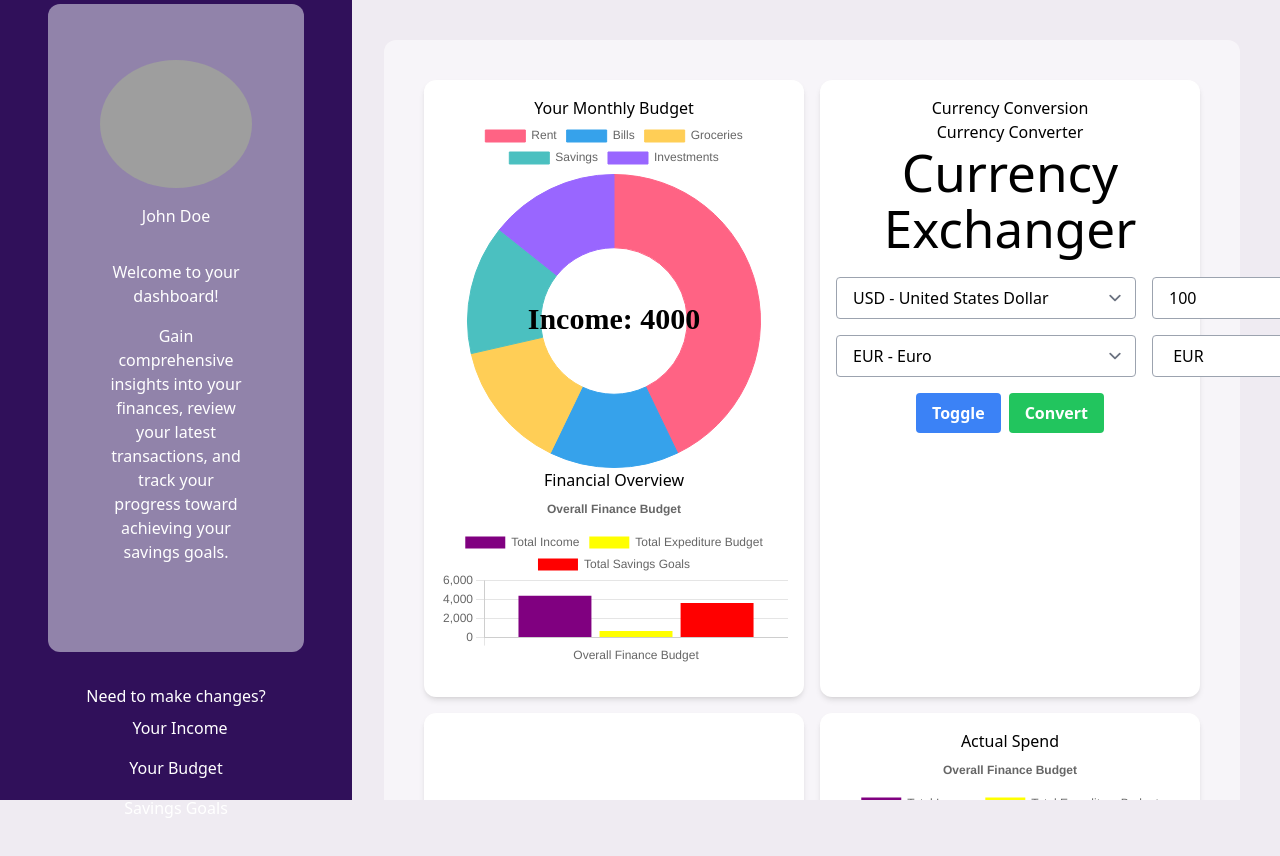
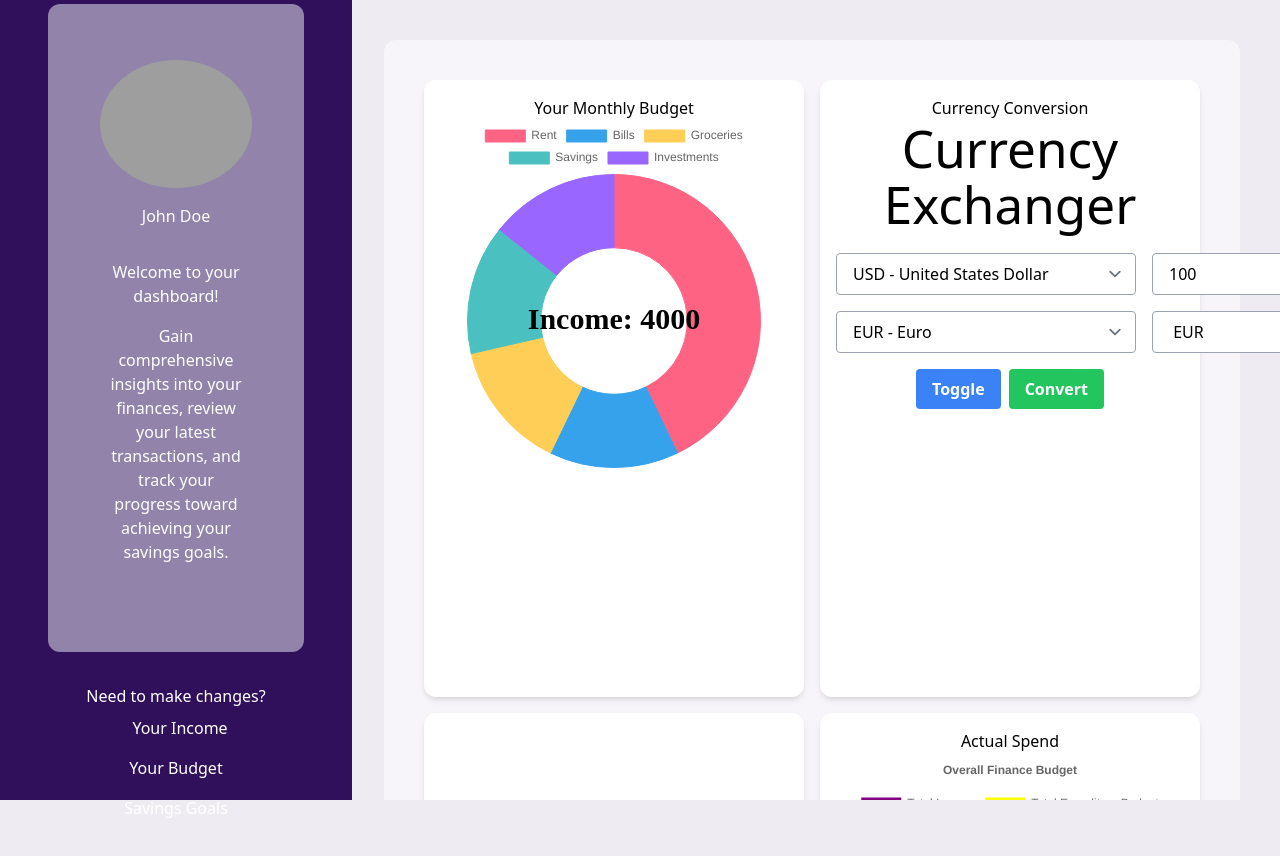
Before and after one commit to MrKatrish/insight_wallet, a React (Vite) app: page /dashboard in a window 1280 px wide. Shown: the top 856 px of the page. Built offline with nearby package versions, Linux system fonts and the light colour scheme; grey boxes are pictures that could not be loaded.

Commit message:
removed duplicate charts

```diff
--- a/src/pages/Dashboard.jsx
+++ b/src/pages/Dashboard.jsx
@@ -22,14 +22,11 @@ const Dashboard = () => {
             <div className="bg-white rounded-xl shadow-md p-4 col-span-1">
               <h2>Your Monthly Budget</h2>
               <Chart />
-              <h2>Financial Overview</h2>
-              <BarChart />
             </div>
 
             {/* Tile 2 - Currency Converter */}
             <div className="bg-white rounded-xl shadow-md p-4 col-span-1">
              <h2>Currency Conversion</h2>
-              <h2>Currency Converter</h2>
               <CurrencyConverter />
             </div>
 
@@ -42,8 +39,6 @@ const Dashboard = () => {
             <div className="bg-white rounded-xl shadow-md p-4 col-span-1">
               <h2>Actual Spend</h2>
               <BarChart />
-              <h2>Monthly Budget</h2>
-              <Chart />
             </div>
 
             {/* Tile 5 - Last Transactions */}
```
